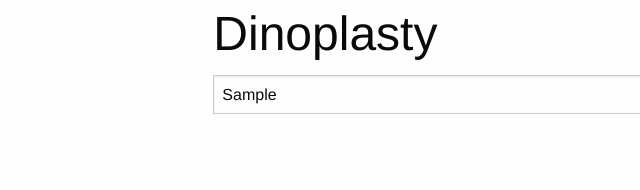
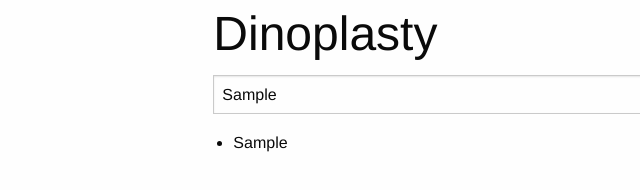
Before and after one commit to athenieshi/dinoplasty, a plain HTML site: page index.html in a window 1280 px wide. Both pictures are taken after typing "Sample" into the empty fields and a click on the button "Add dino". Shown: the full height of the page, 0-640 px from the left. Drawn offline with nearby package versions, Linux system fonts and the light colour scheme.

Commit message:
add dinosaurs to an unordered list

```diff
--- a/app.js
+++ b/app.js
@@ -1,8 +1,9 @@
 const app = {
  max: 0,
- init(formSelector) {
+ init(selectors) {
     this.max = 0
-    document.querySelector(formSelector).addEventListener('submit', this.addDino.bind(this))
+    this.list = document.querySelector(selectors.listSelector)
+    document.querySelector(selectors.formSelector).addEventListener('submit', this.addDino.bind(this))
  },
 
  addDino(ev) {
@@ -13,9 +14,20 @@ const app = {
       name: ev.target.dinoName.value,
     }
 
-    console.log(dino.name, dino.id)
+    const listItem = this.renderListItem(dino)
+    this.list.appendChild(listItem)
+
     ++ this.max
  },
+
+ renderListItem(dino) {
+    const item = document.createElement('li')
+    item.textContent = dino.name
+    return item
+ }
 }
 
-app.init('#dino-form')
+app.init({
+    formSelector: '#dino-form',
+    listSelector: '#dino-list',
+})
--- a/index.html
+++ b/index.html
@@ -15,17 +15,10 @@
         <h1>Dinoplasty</h1>
         <form id="dino-form">
           <div class="input-group">
-            <input
-              type="text"
-              class="input-group-field"
-              name="dinoName"
-              placeholder="Name a dinosaur"
+            <input type="text"  class="input-group-field" name="dinoName" placeholder="Name a dinosaur"
             >
             <div class="input-group-button">
-              <button
-                class="button success"
-                type="submit"
-              >
+              <button class="button success" type="submit" >
                 Add dino
               </button>
             </div>
@@ -34,6 +27,12 @@
       </div>
     </div>
 
+    <div class="row">
+        <div class="medium-8 medium-offset-2 column">
+            <ul id="dino-list"></ul>
+        </div>
+    <div>
+
     <script src="app.js"></script>
   </body>
 </html>
```
